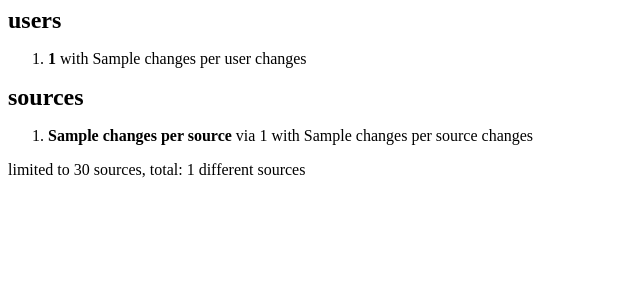
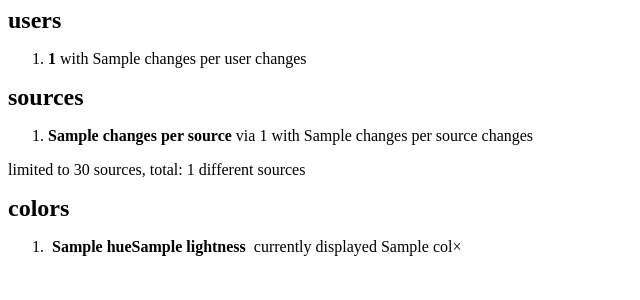
Before and after one commit to pixelebbe/pixelebbe, a Flask app: template templates/admin/events/stats.html in a window 1280 px wide. Shown: the part 249-549 px from the top of the page, without its empty margins (0-640 px from the left). Run offline with Flask 3, Linux system fonts and the light colour scheme; the template is opened without the code that fills it: most values are stand-ins (such as "Sample title", 1, 10 or a date in 2020); parts of the project's set-up code (start-up, migrations or seed data) failed here and were passed over.

Commit message:
Add color stats

```diff
--- a/templates/admin/events/stats.html
+++ b/templates/admin/events/stats.html
@@ -40,4 +40,12 @@
     </ol>
 
     <p>limited to 30 sources, total: {{ changes_per_source|length }} different sources</p>
+
+    <h2>colors</h2>
+
+    <ol>
+        {% for col in color_distribution if col[1] != 0 and col[0].hexcode != "#nonono" %}
+            <li><strong style="background-color: {{ col[0].hexcode }}; padding: 0 0.25em;">{{ col[0].hue }}{{ col[0].lightness }}</strong> currently displayed {{ col[1] }}&times;</li>
+        {% endfor %}
+    </ol>
 {% endblock %}
```
Also changed, not shown: admin_view.py (+10 -1 lines).
